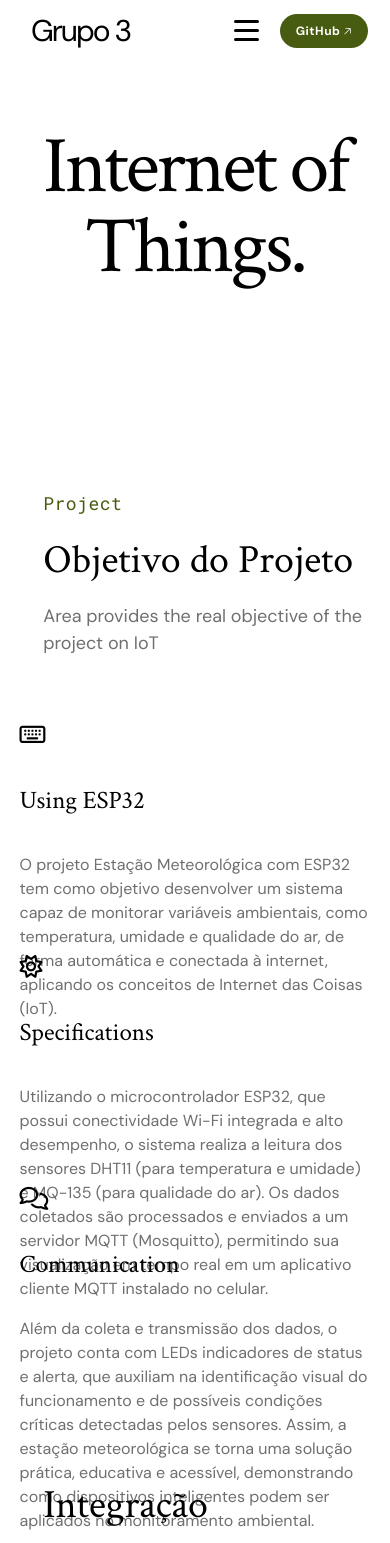
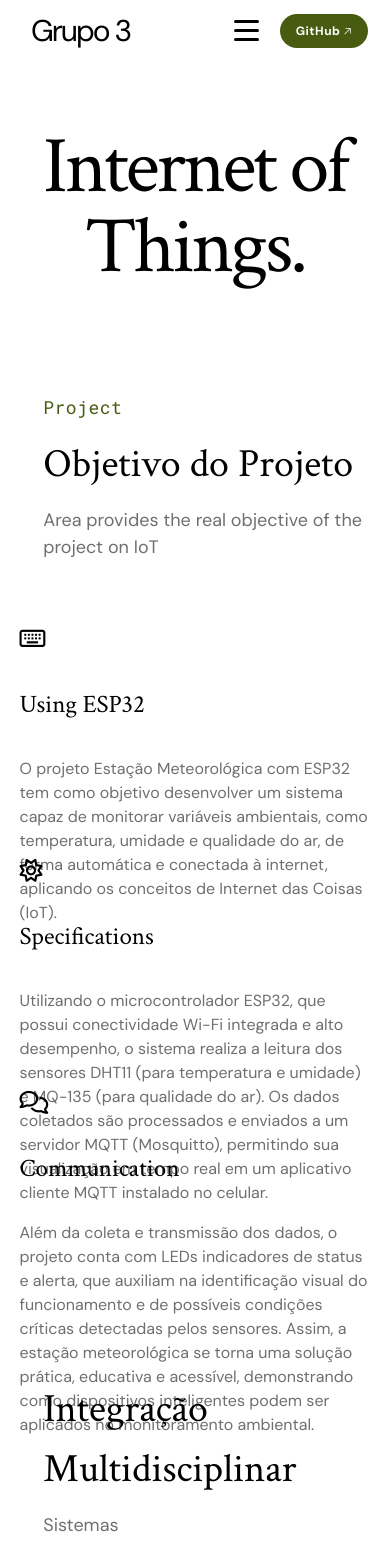
Before and after one commit to vitorcecato-sesi/estacao-meteorologica, a React (Vite) app in the folder Frontend/: page / in a window 390 px wide. Shown: the top 1543 px of the page. Built offline with nearby package versions, Linux system fonts and the light colour scheme.

Commit message:
comentando as paginas e componentes

```diff
--- a/Frontend/src/components/Navbar.jsx
+++ b/Frontend/src/components/Navbar.jsx
@@ -7,6 +7,7 @@ import "./Navbar.css";
 /* Componente NAVBAR */
 export default function Navbar() {
   return (
+
     <header className="navbar">
       {/* Texto-título */}
       <section className="logoTexto">
@@ -43,6 +44,7 @@ export default function Navbar() {
       >
         GitHub 🡥
       </a>
+
     </header>
   );
 }
--- a/Frontend/src/pages/Home.css
+++ b/Frontend/src/pages/Home.css
@@ -59,7 +59,7 @@
     display: flex;
     justify-content: center;
     align-items: center;
-    gap: 30em;
+    gap: 20em;
     padding-top: 2em;
 }
 
@@ -238,6 +238,7 @@
     padding-top: 5em;
 }
 
+/* Container das imagens */
 .imagensProjeto {
     display: flex;
     flex-direction: row;
@@ -254,6 +255,7 @@
     border-radius: 70px;
 }
 
+/* Mexendo a primeira linha de imagens, onde vai abaixar um pouco comparado com a outra linha */
 .linhaImagem1 {
     display: flex;
     flex-direction: column;
@@ -261,38 +263,44 @@
     padding-top: 10em;
 }
 
+/* Mexendo na segunda linha de imagens */
 .linhaImagem2 {
     display: flex;
     flex-direction: column;
     gap: 5em;
 }
 
+/* ------------------------------------------------------ */
+
 /* Media Queries para Responsividade e Remoções */
-
 @media (max-width: 1200px) {
     .textoPrincipal {
-        font-size: 120px; /* Redução para caber */
+        font-size: 120px;
         letter-spacing: -4px;
     }
     .tituloObjetivo, .tituloIntegracaoMulti {
-        font-size: 50px; /* Leve redução para caber */
+        font-size: 50px;
+    }
+    .containerTextoTituloObjetivo {
+        margin-top: -7em;
     }
     .containerTextosObjetivo {
-        gap: 4em; /* Gap menor */
+        gap: 4em;
         flex-direction: column;
     }
     .caixaDeTextoObjetivo {
-        max-width: 90%; /* Ajuste para 2 colunas */
+        max-width: 90%;
     }
     .tituloIntegracaoMulti {
         margin-top: -1em;
     }
     .imagensProjeto {
-        gap: 5em; /* Gap menor */
+        gap: 5em;
     }
     .imagemProjeto {
-        width: 20em; /* Menor */
+        width: 20em;
     }
+
     /* Remoções */
     .cardImagemContainer {
         display: none;
@@ -305,7 +313,8 @@
     }
 }
 
-/* Mobile (até 767px) */
+/* ------------------------------------------------------ */
+
 @media (max-width: 830px) {
     .textoPrincipal {
         font-size: 80px; /* Redução significativa para caber */
@@ -313,7 +322,7 @@
         line-height: 1em;
     }
     .containerTextoTituloObjetivo {
-        margin-top: -10em;
+        margin-top: -16em;
     }
     .tituloObjetivo {
         font-size: 40px; /* Menor */
--- a/Frontend/src/pages/Home.jsx
+++ b/Frontend/src/pages/Home.jsx
@@ -1,18 +1,24 @@
+// Componets
+import Navbar from "../components/Navbar";
+import Footer from "../components/Footer";
 
-import Navbar from "../components/Navbar"; // Barra de navegação
-import Footer from "../components/Footer";
+// Estilização
 import "./Home.css";
 
-function Home() {
+// Página Home
+export default function Home() {
   return (
     <>
+      {/* Chamando o componente NAVBAR */}
       <Navbar />
 
-      <main>
+      {/* Container englobando o título principal "Internet of Things." e a imagem com o "retangulo" verde por baixo */}
         <section className="imagemTextoPrincipalContainer">
-          <h1 className="textoPrincipal">Internet of Things.</h1>
+          <h1 className="textoPrincipal"> Internet of Things. </h1>
 
+        {/* Container da imagem com o bloco verde */}
           <section className="cardImagemContainer">
+            {/* Coloca a imagem dentro do card verde */}
             <section className="cardVede" />
             <img
               className="cardImagem"
@@ -20,12 +26,13 @@ function Home() {
               alt="globe"
             />
           </section>
-
         </section>
 
+        {/* Seção de logos do "Trusted by:" */}
         <section>
-          <p className="textoTrusted">Trusted by:</p>
+          <p className="textoTrusted">Trusted by:</p> {/* Texto "Trusted by:" */}
 
+        {/* Container das logos */}
           <section className="containerLogosTrusted">
             <img
               src="https://upload.wikimedia.org/wikipedia/commons/8/8c/SENAI_S%C3%A3o_Paulo_logo.png"
@@ -39,144 +46,222 @@ function Home() {
 
             <img
               src="https://upload.wikimedia.org/wikipedia/commons/0/05/SENAI_logo_2024.png"
-              alt="SESI"
+              alt="SENAI_Nacional"
             />
           </section>
-
         </section>
 
+      {/* Container total englobando o objetivo do projeto */}
         <section className="containerObjetivoProjeto">
+          {/* Container apenas para juntar o título e a descrição */}
           <section className="containerTextoTituloObjetivo">
             <p className="subtituloObjetivo"> Project </p>
 
             <h2 className="tituloObjetivo"> Objetivo do Projeto </h2>
 
-            <p className="descricaoObjetivo"> Area provides the real objective of the project on IoT </p>
-          </section>
-
-          <section className="containerTextosObjetivo">
-            <section className="caixaDeTextoObjetivo">
-              <i class="fa-regular fa-keyboard" style={{ fontSize: 23, color: 'black' }} aria-hidden="true"></i>
-              <h1 className="titulosObjetivos"> Using ESP32 </h1>
-              <p className="textosObjetivo">
-                O projeto Estação Meteorológica com ESP32 tem como objetivo desenvolver um sistema capaz de monitorar variáveis
-                ambientais, como temperatura, umidade e qualidade do ar, de forma automática e conectada à internet, aplicando os
-                conceitos de Internet das Coisas (IoT).
+            <p className="descricaoObjetivo">
+              Area provides the real objective of the project on IoT
             </p>
           </section>
 
+        {/* Container dos textos dos objetivos */}
+          <section className="containerTextosObjetivo">
+
+            {/* Section dedicada para personalizar cada texto */}
             <section className="caixaDeTextoObjetivo">
-              <i class="fa-regular fa-sun" style={{ fontSize: 23, color: 'black' }} aria-hidden="true"></i>
-              <h1 className="titulosObjetivos"> Specifications </h1>
+              {/* Icone do teclado */}
+              <i
+                class="fa-regular fa-keyboard"
+                style={{ fontSize: 23, color: "black" }}
+                aria-hidden="true"
+              />
+
+              <h1 className="titulosObjetivos"> Using ESP32 </h1>
+
               <p className="textosObjetivo">
-                Utilizando o microcontrolador ESP32, que possui conectividade Wi-Fi integrada e alto desempenho, o sistema realiza a
-                leitura dos sensores DHT11 (para temperatura e umidade) e MQ-135 (para qualidade do ar). Os dados coletados são
-                processados e enviados a um servidor MQTT (Mosquitto), permitindo sua visualização em tempo real em um aplicativo
-                cliente MQTT instalado no celular.
+                O projeto Estação Meteorológica com ESP32 tem como objetivo
+                desenvolver um sistema capaz de monitorar variáveis ambientais,
+                como temperatura, umidade e qualidade do ar, de forma automática
+                e conectada à internet, aplicando os conceitos de Internet das
+                Coisas (IoT).
               </p>
             </section>
 
+            {/* Section dedicada para personalizar cada texto */}
             <section className="caixaDeTextoObjetivo">
-              <i class="fa-regular fa-comments" style={{ fontSize: 23, color: 'black' }} aria-hidden="true"></i>
-              <h1 className="titulosObjetivos"> Communication </h1>
+              {/* Icone da "Engrenagem" */}
+              <i
+                class="fa-regular fa-sun"
+                style={{ fontSize: 23, color: "black" }}
+                aria-hidden="true"
+              />
+
+              <h1 className="titulosObjetivos"> Specifications </h1>
+
               <p className="textosObjetivo">
-                Além da coleta e transmissão dos dados, o projeto conta com LEDs indicadores de status e alerta, que auxiliam na
-                identificação visual do funcionamento e de possíveis condições críticas detectadas pelos sensores. Assim, a estação
-                meteorológica se torna uma solução prática, educativa e acessível, demonstrando como dispositivos inteligentes
-                podem ser aplicados no monitoramento ambiental.
+                Utilizando o microcontrolador ESP32, que possui conectividade
+                Wi-Fi integrada e alto desempenho, o sistema realiza a leitura
+                dos sensores DHT11 (para temperatura e umidade) e MQ-135 (para
+                qualidade do ar). Os dados coletados são processados e enviados
+                a um servidor MQTT (Mosquitto), permitindo sua visualização em
+                tempo real em um aplicativo cliente MQTT instalado no celular.
               </p>
             </section>
 
+            {/* Section dedicada para personalizar cada texto */}
+            <section className="caixaDeTextoObjetivo">
+              {/* Icone de "Comunicação" */}
+              <i
+                class="fa-regular fa-comments"
+                style={{ fontSize: 23, color: "black" }}
+                aria-hidden="true"
+              />
+
+              <h1 className="titulosObjetivos"> Communication </h1>
+
+              <p className="textosObjetivo">
+                Além da coleta e transmissão dos dados, o projeto conta com LEDs
+                indicadores de status e alerta, que auxiliam na identificação
+                visual do funcionamento e de possíveis condições críticas
+                detectadas pelos sensores. Assim, a estação meteorológica se
+                torna uma solução prática, educativa e acessível, demonstrando
+                como dispositivos inteligentes podem ser aplicados no
+                monitoramento ambiental.
+              </p>
+            </section>
+          </section>
         </section>
 
-        </section>
+      {/* Container englobando a integração multidisciplinar */}
+        <section className="integracaoMultiContainer">
+          {/* Título */}
+          <h1 className="tituloIntegracaoMulti">
+            Integração Multidisciplinar
+          </h1>
 
-        <section className="integracaoMultiContainer">
-          <h1 className="tituloIntegracaoMulti"> Integração Multidisciplinar </h1>
-
+          {/* Descrição */}
           <p className="descricaoIntegracaoMulti">
-            Sistemas Operacionais, Arquitetura de redes e IoT, Lógica de programação e Algoritmos,
-            Levantamento de Requisitos e IoT
+            Sistemas Operacionais, Arquitetura de redes e IoT, Lógica de
+            programação e Algoritmos, Levantamento de Requisitos e IoT
           </p>
 
+        {/* Container que pega os textos e imagens da integração multidisciplinar (em linha) */}
           <section className="containerTextosEImgIntegracaoMulti">
+            {/* Container para os textos (em coluna) */}
             <section className="textoIntegracaoMultiContainer">
+
+              {/* Section dedicada para personalizar cada texto */}
               <section className="textosIntegracaoMulti">
                 <p className="numeroTextoIntMult"> 01 </p>
+
                 <p className="textoIntMult">
-                O ESP32 executa instruções em tempo real, o que exige o entendimento de gerenciamento
-                de tarefas, interrupções e recursos do hardware. Conceitos de sistemas operacionais foram aplicados para otimizar
-                o funcionamento simultâneo das leituras de sensores e da comunicação MQTT, garantindo eficiência e estabilidade
-                na execução do programa.
+                  O ESP32 executa instruções em tempo real, o que exige o
+                  entendimento de gerenciamento de tarefas, interrupções e
+                  recursos do hardware. Conceitos de sistemas operacionais foram
+                  aplicados para otimizar o funcionamento simultâneo das
+                  leituras de sensores e da comunicação MQTT, garantindo
+                  eficiência e estabilidade na execução do programa.
                 </p>
+
                 <p className="textoTemaIntMult"> Sistemas Operacionais </p>
               </section>
 
+              {/* Section dedicada para personalizar cada texto */}
               <section className="textosIntegracaoMulti">
                 <p className="numeroTextoIntMult"> 02 </p>
+
                 <p className="textoIntMult">
-                A comunicação entre o ESP32 e o servidor Mosquitto foi implementada usando o protocolo MQTT, amplamente utilizado
-                em aplicações IoT por sua leveza e eficiência. Nessa etapa, foram explorados conceitos de topologia de rede,
-                endereçamento IP, conexão Wi-Fi e publicação/assinatura de tópicos, permitindo que os dados fossem enviados e
-                recebidos de forma confiável.
+                  A comunicação entre o ESP32 e o servidor Mosquitto foi
+                  implementada usando o protocolo MQTT, amplamente utilizado em
+                  aplicações IoT por sua leveza e eficiência. Nessa etapa, foram
+                  explorados conceitos de topologia de rede, endereçamento IP,
+                  conexão Wi-Fi e publicação/assinatura de tópicos, permitindo
+                  que os dados fossem enviados e recebidos de forma confiável.
                 </p>
+
                 <p className="textoTemaIntMult"> Aquitetura de Redes e IoT </p>
               </section>
 
+              {/* Section dedicada para personalizar cada texto */}
               <section className="textosIntegracaoMulti">
                 <p className="numeroTextoIntMult"> 03 </p>
+
                 <p className="textoIntMult">
-                O desenvolvimento do código no Arduino IDE envolveu a aplicação de estruturas condicionais, laços de repetição e
-                funções para realizar a leitura dos sensores, controle dos LEDs e envio dos dados via rede. Essa lógica garante o
-                funcionamento sequencial e automatizado do sistema, transformando informações analógicas dos sensores em dados digitais úteis.
+                  O desenvolvimento do código no Arduino IDE envolveu a
+                  aplicação de estruturas condicionais, laços de repetição e
+                  funções para realizar a leitura dos sensores, controle dos
+                  LEDs e envio dos dados via rede. Essa lógica garante o
+                  funcionamento sequencial e automatizado do sistema,
+                  transformando informações analógicas dos sensores em dados
+                  digitais úteis.
                 </p>
-              <p className="textoTemaIntMult" style={{marginRight: "-3.5em"}}> e Algoritmos </p>
+
+                <p
+                  className="textoTemaIntMult"
+                  style={{ marginRight: "-3.5em" }}
+                >
+                  e Algoritmos
+                </p>
+
                 <p className="textoTemaIntMult"> Lógica de Programação </p>
               </section>
 
+              {/* Section dedicada para personalizar cada texto */}
               <section className="textosIntegracaoMulti">
                 <p className="numeroTextoIntMult"> 04 </p>
+
                 <p className="textoIntMult">
-                Antes do desenvolvimento, foi realizado um levantamento dos requisitos necessários para o funcionamento da estação —
-                definição dos sensores, forma de comunicação, controle de LEDs e interface de visualização dos dados. Essa etapa foi
-                essencial para garantir que o projeto atendesse às necessidades de monitoramento ambiental, aplicando práticas de análise
-                e planejamento de sistemas IoT.
+                  Antes do desenvolvimento, foi realizado um levantamento dos
+                  requisitos necessários para o funcionamento da estação —
+                  definição dos sensores, forma de comunicação, controle de LEDs
+                  e interface de visualização dos dados. Essa etapa foi
+                  essencial para garantir que o projeto atendesse às
+                  necessidades de monitoramento ambiental, aplicando práticas de
+                  análise e planejamento de sistemas IoT.
                 </p>
+
                 <p className="textoTemaIntMult"> Levantamento de Requisitos </p>
               </section>
 
+              {/* Section dedicada para personalizar cada texto */}
               <section className="textosIntegracaoMulti">
                 <p className="numeroTextoIntMult"> 05 </p>
+
                 <p className="textoIntMult">
-                IoT refere-se à Internet das Coisas (Internet of Things), que é a interconexão de objetos físicos à internet,
-                permitindo que coletem, processem e compartilhem dados.
+                  IoT refere-se à Internet das Coisas (Internet of Things), que
+                  é a interconexão de objetos físicos à internet, permitindo que
+                  coletem, processem e compartilhem dados.
                 </p>
+
                 <p className="textoTemaIntMult"> IoT </p>
               </section>
+            </section>
 
-            </section>
+            {/* Imagem representativa da integração */}
             <img
               className="imgIntegracaoMulti"
               src="https://images.pexels.com/photos/6914435/pexels-photo-6914435.jpeg"
               alt="iot"
             />
           </section>
-
         </section>
 
+      {/* Container englobando as imagens do projeto */}
         <section className="containerImagensProjeto">
-
+          {/* Container para o título e objetivo do projeto */}
           <section className="containerTextoTituloObjetivo">
-
             <p className="subtituloObjetivo"> Project </p>
 
             <h2 className="tituloObjetivo"> Imagens do Projeto </h2>
 
-            <p className="descricaoObjetivo"> Area designated for demonstrating project images </p>
+            <p className="descricaoObjetivo">
+              Area designated for demonstrating project images
+            </p>
           </section>
 
+          {/* Container das imagens */}
           <section className="imagensProjeto">
-
+            {/* Container para a primeira linha de imagens (deixa em coluna para um efeito na página) */}
             <section className="linhaImagem1">
               <img
                 className="imagemProjeto"
@@ -191,6 +276,7 @@ function Home() {
               />
             </section>
 
+            {/* Container para a segunda linha de imagens (deixa em coluna para um efeito na página) */}
             <section className="linhaImagem2">
               <img
                 className="imagemProjeto"
@@ -204,15 +290,12 @@ function Home() {
                 alt="projeto4"
               />
             </section>
-
-
+          </section>
         </section>
 
-        </section>
+      {/* Chamando o componente FOOTER */}
+      <Footer />
 
-      </main>
-      <Footer />
     </>
   );
 }
-export default Home;
```
Also changed, not shown: Frontend/src/components/CardPerguntaResposta.css (+18 -14 lines), Frontend/src/components/CardPerguntaResposta.jsx (+14 -7 lines), Frontend/src/components/Footer.css (+25 -14 lines), Frontend/src/components/Footer.jsx (+17 -0 lines), Frontend/src/components/Navbar.css (+12 -9 lines), Frontend/src/pages/PerguntasRespostas.css (+3 -5 lines), Frontend/src/pages/PerguntasRespostas.jsx (+9 -2 lines). Lines whose indentation alone changed are shown as unchanged.
